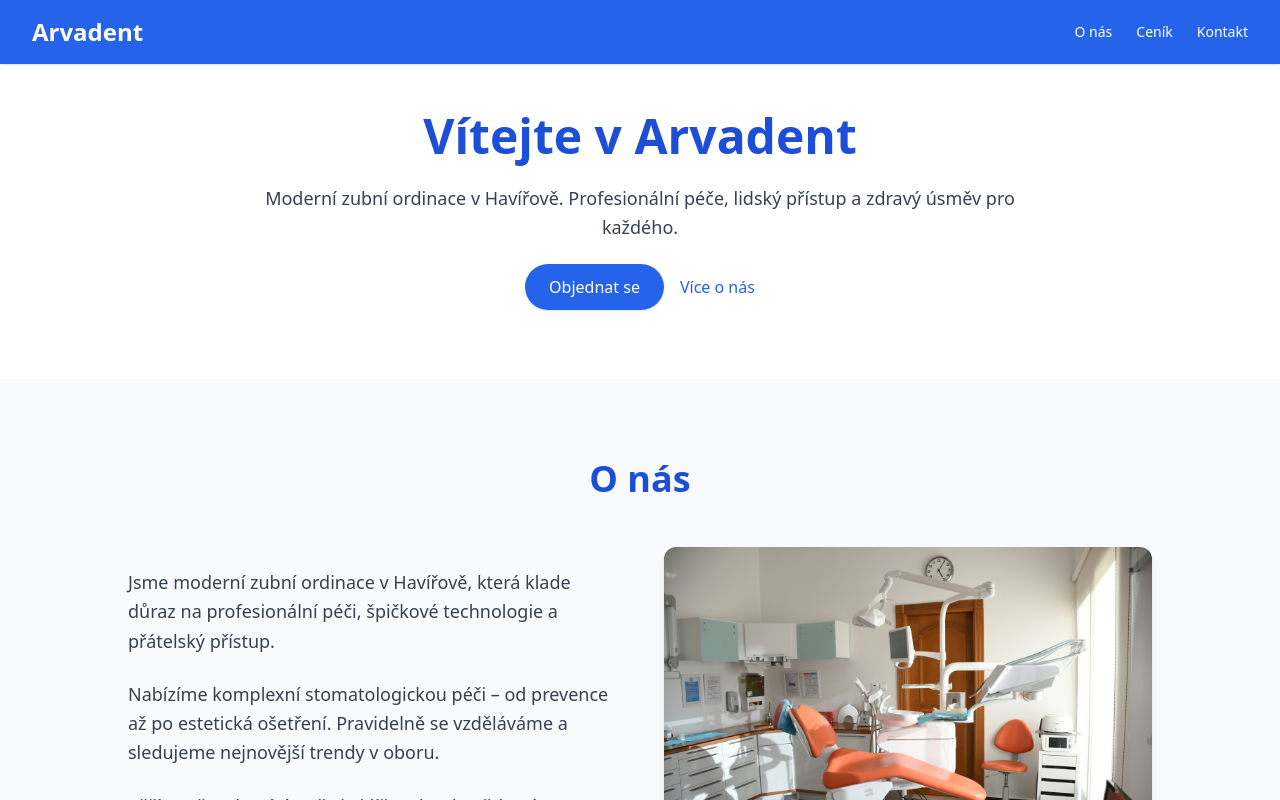
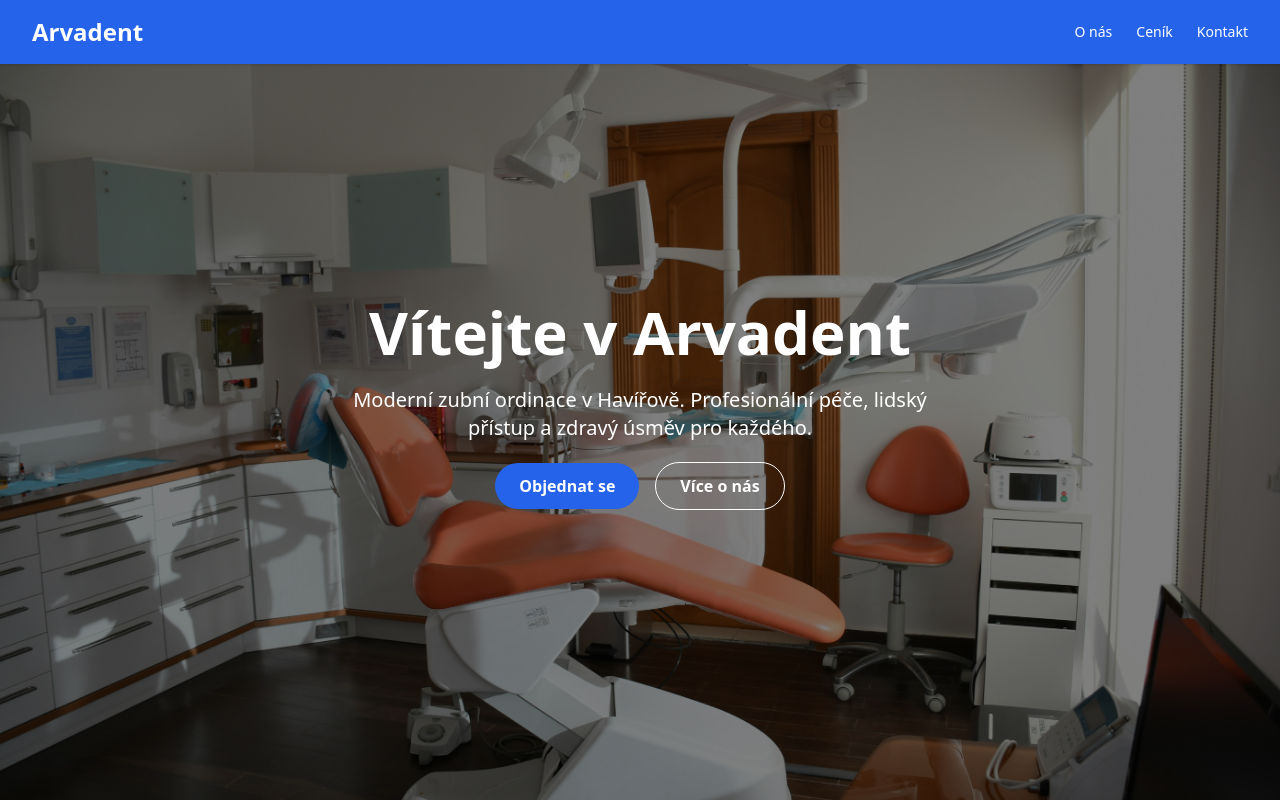
Before and after one commit to lbik/arvadent, a React (Vite) app: page / in a window 1280 px wide. Shown: the top 800 px of the page. Built offline with nearby package versions, Linux system fonts and the light colour scheme.

Commit message:
full-screen background

```diff
--- a/index.html
+++ b/index.html
@@ -8,7 +8,7 @@
       href="https://fonts.googleapis.com/css2?family=Inter:wght@400;600;700&display=swap"
       rel="stylesheet"
     />
-    <title>Vite + React</title>
+    <title>Arvadent</title>
   </head>
   <body>
     <div id="root"></div>
--- a/src/components/Hero.jsx
+++ b/src/components/Hero.jsx
@@ -1,24 +1,33 @@
+import backgroundImage from '../assets/main_page.jpg'; // nebo vlastní hero obrázek
+
 export default function Hero() {
   return (
-    <section className="bg-white pt-28 pb-20 px-6 text-center">
-      <div className="max-w-screen-md mx-auto">
-        <h1 className="text-5xl font-bold text-blue-700 mb-6">
+    <section
+      className="relative h-screen bg-cover bg-center flex items-center justify-center"
+      style={{backgroundImage: `url(${backgroundImage})`}}
+    >
+      {/* Overlay */}
+      <div className="absolute inset-0 bg-black bg-opacity-50" />
+
+      {/* Obsah */}
+      <div className="relative z-10 text-center px-6 text-white max-w-2xl">
+        <h1 className="text-4xl md:text-6xl font-bold mb-6">
           Vítejte v Arvadent
         </h1>
-        <p className="text-gray-700 text-lg mb-8 leading-relaxed">
+        <p className="text-lg md:text-xl mb-8">
           Moderní zubní ordinace v Havířově. Profesionální péče, lidský přístup
           a zdravý úsměv pro každého.
         </p>
         <div className="space-x-4">
           <a
             href="#kontakt"
-            className="bg-blue-600 text-white px-6 py-3 rounded-full font-medium shadow hover:bg-blue-700 transition"
+            className="bg-blue-600 text-white px-6 py-3 rounded-full font-semibold hover:bg-blue-700 transition"
           >
             Objednat se
           </a>
           <a
             href="#o-nas"
-            className="text-blue-600 hover:underline font-medium"
+            className="text-white border border-white px-6 py-3 rounded-full font-semibold hover:bg-white hover:text-blue-600 transition"
           >
             Více o nás
           </a>
```
Also changed, not shown: src/assets/about.jpg, src/assets/main_page.jpg (added).
